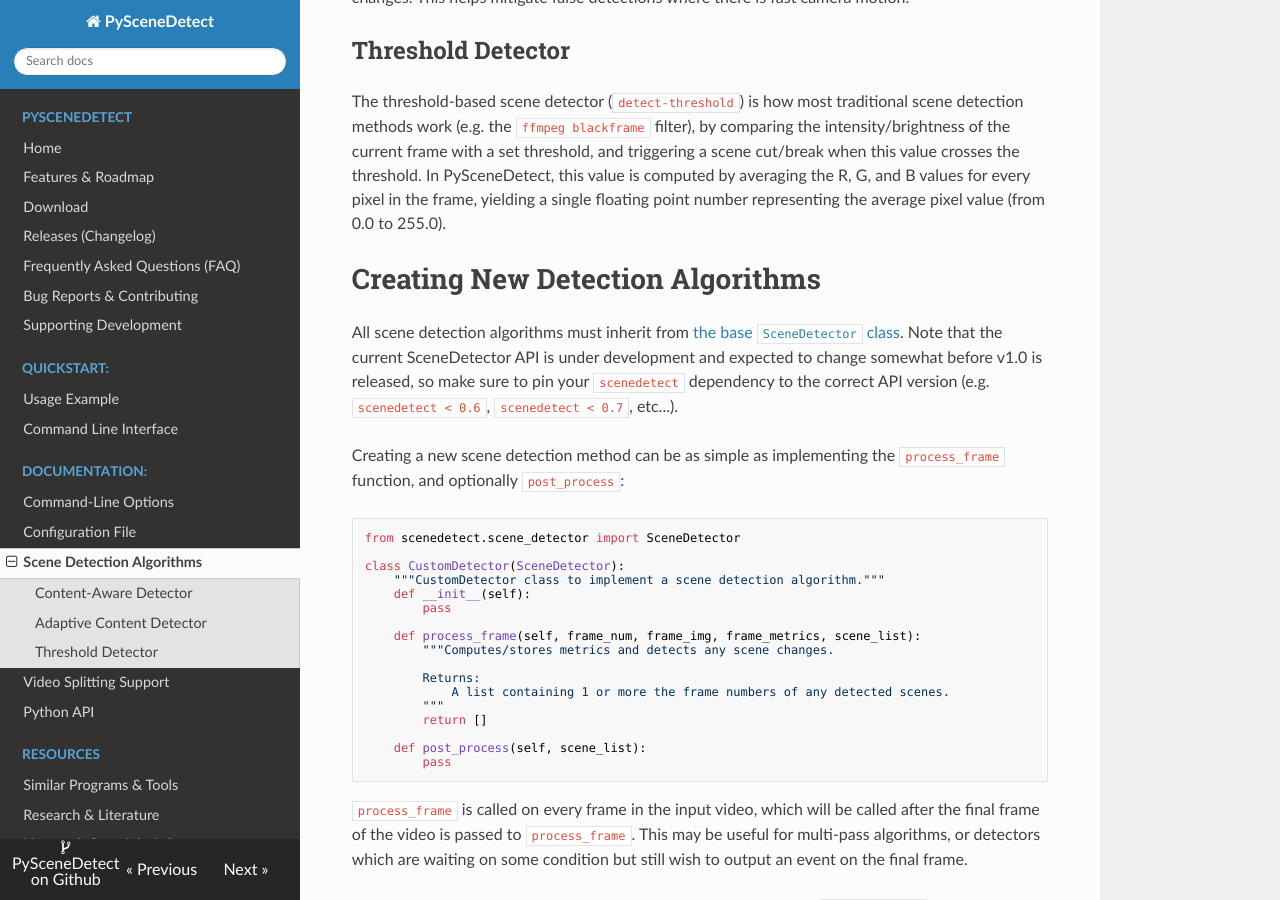
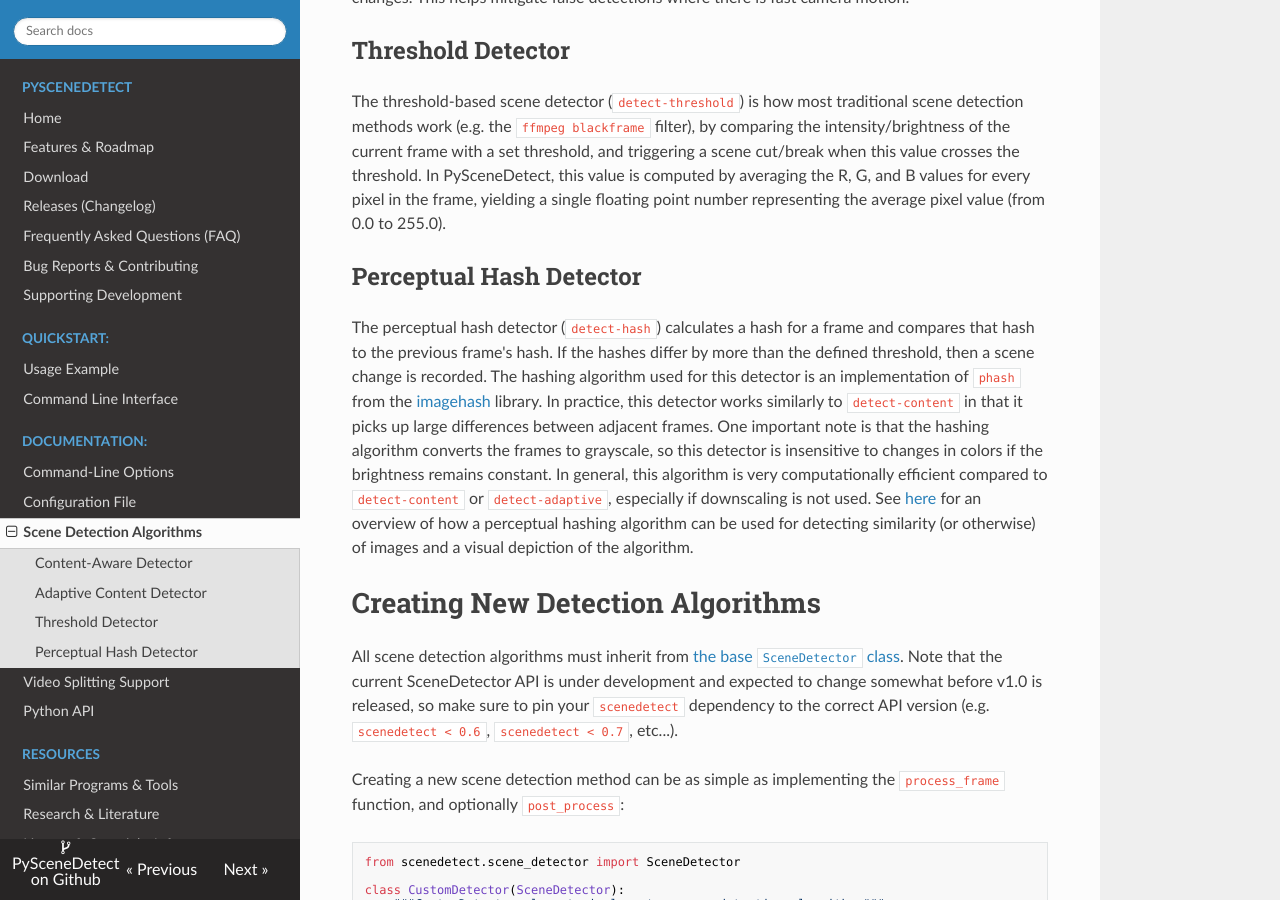
Before and after one commit to vovamushak/PySceneDetect, an MkDocs documentation site: the page built from docs/reference/detection-methods.md, in a window 1280 px wide and 900 px high, scrolled down 870 px. Built offline with MkDocs 1.6.1, drawn with Linux system fonts in a browser that asks for light colours; nearby versions of some CDN libraries; old or Windows-style settings are respelled for this version of MkDocs.

Commit message:
Updated docs with detect-hash info.

```diff
--- a/docs/reference/detection-methods.md
+++ b/docs/reference/detection-methods.md
@@ -20,6 +20,10 @@ The adaptive content detector (`detect-adaptive`) compares the difference in con
 ## Threshold Detector
 
 The threshold-based scene detector (`detect-threshold`) is how most traditional scene detection methods work (e.g. the `ffmpeg blackframe` filter), by comparing the intensity/brightness of the current frame with a set threshold, and triggering a scene cut/break when this value crosses the threshold.  In PySceneDetect, this value is computed by averaging the R, G, and B values for every pixel in the frame, yielding a single floating point number representing the average pixel value (from 0.0 to 255.0).
+
+## Perceptual Hash Detector
+
+The perceptual hash detector (`detect-hash`) calculates a hash for a frame and compares that hash to the previous frame's hash. If the hashes differ by more than the defined threshold, then a scene change is recorded. The hashing algorithm used for this detector is an implementation of `phash` from the [imagehash](https://github.com/JohannesBuchner/imagehash) library. In practice, this detector works similarly to `detect-content` in that it picks up large differences between adjacent frames. One important note is that the hashing algorithm converts the frames to grayscale, so this detector is insensitive to changes in colors if the brightness remains constant. In general, this algorithm is very computationally efficient compared to `detect-content` or `detect-adaptive`, especially if downscaling is not used. See [here](https://www.hackerfactor.com/blog/index.php?/archives/432-Looks-Like-It.html) for an overview of how a perceptual hashing algorithm can be used for detecting similarity (or otherwise) of images and a visual depiction of the algorithm.
 
 # Creating New Detection Algorithms
 
```
Also changed, not shown: docs/reference/command-line.md (+1 -1 lines).
